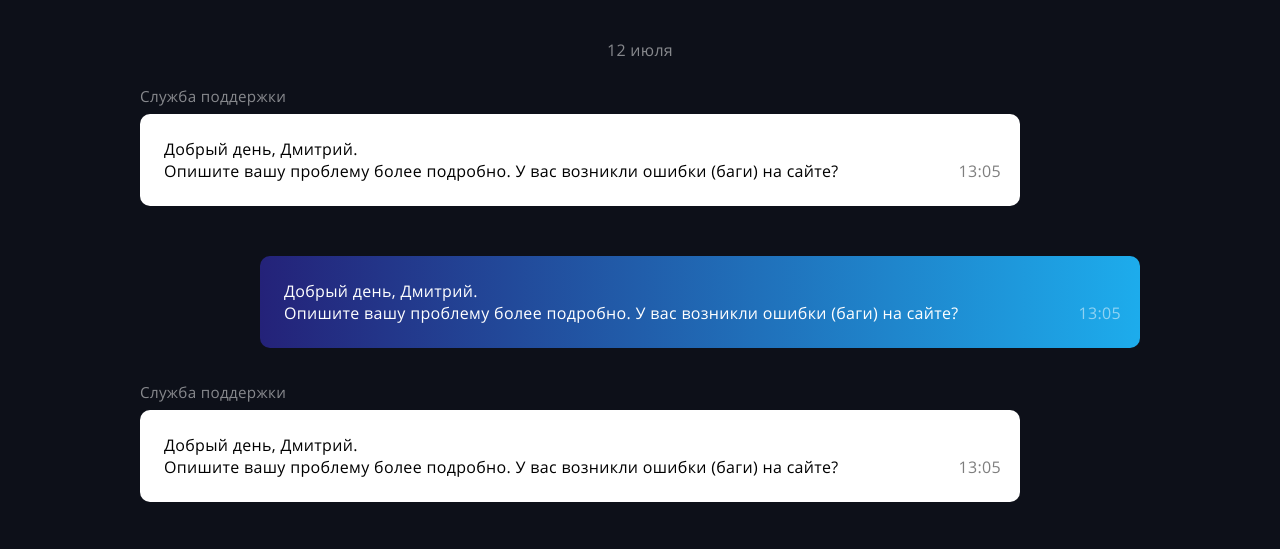
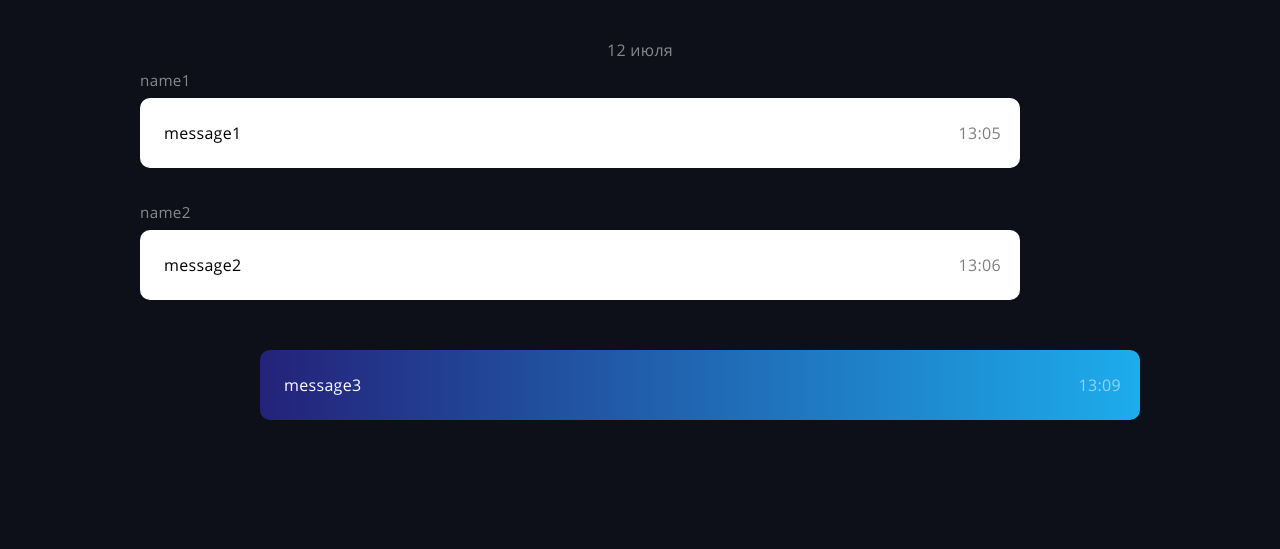
Before and after one commit to dchernyavsky/chat-vue-websockets, a plain HTML site: page index.html in a window 1280 px wide. Shown: the part 222-771 px from the top of the page. Drawn offline with nearby package versions, Linux system fonts and the light colour scheme; files whose address does not match are found by name.

Commit message:
add chat

```diff
--- a/index.html
+++ b/index.html
@@ -74,7 +74,7 @@
     <!-- container -->
     <div class="container medium">
         <!-- chat-box -->
-        <div class="chat-box">
+        <div class="chat-box" id="app-chat">
             <!-- chat-box__header -->
             <div class="chat-box__header">
                 <a href="#" class="back"><i class="icon icon-left"></i></a>
@@ -87,53 +87,30 @@
                 <div class="chat-box__separator">
                     12 июля
                 </div>
-                <div class="chat-box__message">
-                    <div class="name">Служба поддержки</div>
-                    <div class="message">
-                        Добрый день, Дмитрий. <br>Опишите вашу проблему более подробно. У вас возникли ошибки (баги) на сайте?
-                        <div class="time">13:05</div>
-                        <div class="clear"></div>
+                <div v-for="mess in messages">
+                    <div :class="getChatBoxMessageClassName('chat-box__message', 'own', mess.isOwn)">
+                        <div class="name">{{mess.name}}</div>
+                        <div class="message">
+                            {{mess.message}}
+                            <div class="time">{{mess.time}}</div>
+                            <div class="clear"></div>
+                        </div>
                     </div>
+                    <div class="clear"></div>
                 </div>
-                <div class="clear"></div>
-                <div class="chat-box__message own">
-                    <div class="message">
-                        Добрый день, Дмитрий. <br>Опишите вашу проблему более подробно. У вас возникли ошибки (баги) на сайте?
-                        <div class="time">13:05</div>
-                        <div class="clear"></div>
-                    </div>
-                </div>
-                <div class="clear"></div>
-                <div class="chat-box__message">
-                    <div class="name">Служба поддержки</div>
-                    <div class="message">
-                        Добрый день, Дмитрий. <br>Опишите вашу проблему более подробно. У вас возникли ошибки (баги) на сайте?
-                        <div class="time">13:05</div>
-                        <div class="clear"></div>
-                    </div>
-                </div>
-                <div class="clear"></div>
-                <div class="chat-box__message own">
-                    <div class="message">
-                        Добрый день, Дмитрий. <br>Опишите вашу проблему более подробно. У вас возникли ошибки (баги) на сайте?
-                        <div class="time">13:05</div>
-                        <div class="clear"></div>
-                    </div>
-                </div>
-                <div class="clear"></div>
             </div>
             <!-- /chat-box__messages -->
             <!-- chat-box__form -->
-            <form class="chat-box__form main-form">
-                <textarea class="input-style" rows="7"></textarea>
+            <div class="chat-box__form main-form">
+                <textarea v-model="inputMessageValue" class="input-style" rows="7"></textarea>
                 <div class="row">
                     <label class="main-form__item file-field">
                     </label>
                     <div class="main-form__submit">
-                        <button type="submit" class="radius-button standart rounded">Отправить</button>
+                        <button class="radius-button standart rounded" @click="sendMessage">Отправить</button>
                     </div>
                 </div>
-            </form>
+            </div>
             <!-- /chat-box__form -->
         </div>
         <!-- /chat-box -->
@@ -188,5 +165,7 @@
 
     <script src="js/script.js"></script>
     <script src="js/animation.js"></script>
+    <script src="https://unpkg.com/vue@next"></script>
+    <script src="js/chat.js"></script>
 </body>
 </html>
--- /dev/null
+++ b/js/chat.js
@@ -0,0 +1,106 @@
+const AppChat = {
+  data() {
+    return {
+      HOST: 'ws://skade.cc',
+      PORT: '38080',
+      MY_NAME: 'My Name',
+      ws: null,
+      inputMessageValue: '',
+      maxMessagesCount: 5,
+      messages: [
+        {
+          name: 'name1',
+          message: 'message1',
+          isOwn: false,
+          time: '13:05',
+        },
+        {
+          name: 'name2',
+          message: 'message2',
+          isOwn: false,
+          time: '13:06',
+        },
+        {
+          name: 'name3',
+          message: 'message3',
+          isOwn: true,
+          time: '13:09',
+        },
+      ],
+    }
+  },
+  mounted() {
+    console.log('mounted')
+    this.createChannel()
+  },
+  beforeUnmount() {
+    console.log('beforeUnmount')
+    this.closeChannel()
+  },
+  methods: {
+    openHandler() {
+      console.log('ws channel opened')
+    },
+
+    closeHandler() {
+      console.log('ws channel closed')
+      setTimeout(this.createChannel, 5000)
+    },
+
+    messageHandler(e) {
+      const d = new Date()
+      console.log(e.data)
+      const newMessage = JSON.parse(e.data)
+      this.messages.push({ ...newMessage, isOwn: false, time: d.getHours() + ':' + d.getMinutes() })
+      this.messages = this.cropMessages(this.messages, this.maxMessagesCount)
+    },
+
+    errorHandler() {
+      console.error('ws channel error')
+    },
+
+    closeChannel() {
+      if (this.ws) {
+        this.ws?.removeEventListener('message', this.messageHandler)
+        this.ws?.removeEventListener('open', this.openHandler)
+        this.ws?.removeEventListener('error', this.errorHandler)
+        this.ws?.removeEventListener('close', this.closeHandler)
+        this.ws?.close()
+      }
+    },
+
+    createChannel() {
+      this.closeChannel()
+
+      console.log('creating new ws channel...')
+      this.ws = new WebSocket(`${this.HOST}:${this.PORT}`)
+      this.ws.addEventListener('message', this.messageHandler)
+      this.ws.addEventListener('open', this.openHandler)
+      this.ws.addEventListener('error', this.errorHandler)
+      this.ws.addEventListener('close', this.closeHandler)
+    },
+
+    sendMessage(e) {
+      const d = new Date()
+      const newMessage = {
+        name: this.MY_NAME,
+        message: this.inputMessageValue,
+      }
+      this.ws?.send(JSON.stringify(newMessage))
+      this.messages.push({ ...newMessage, isOwn: true, time: d.getHours() + ':' + d.getMinutes() })
+      this.inputMessageValue = ''
+      console.log('messages', this.messages)
+      this.messages = this.cropMessages(this.messages, this.maxMessagesCount)
+    },
+
+    cropMessages(messages, maxMessagesCount) {
+      return messages.filter((m, index, array) => index >= array.length - maxMessagesCount)
+    },
+
+    getChatBoxMessageClassName(firstName, secondName, isAddSecondName) {
+      return firstName + ' ' + (isAddSecondName && secondName)
+    },
+  },
+}
+
+Vue.createApp(AppChat).mount('#app-chat')
```
